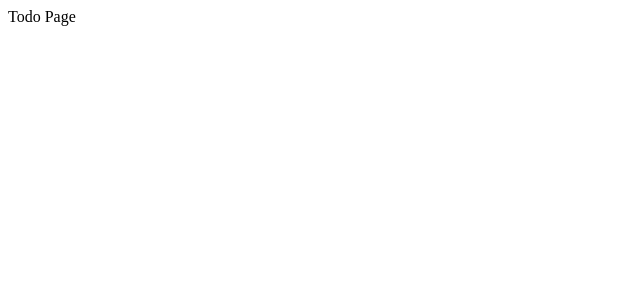
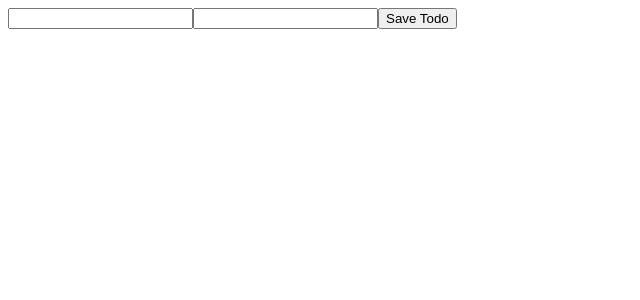
Before and after one commit to meganjacobs97/todos-rrts, a React (Create React App) app: page /todo/1 in a window 1280 px wide. Shown: the top 300 px of the page, without its empty margins (0-640 px from the left). Built offline with nearby package versions, Linux system fonts and the light colour scheme.

Commit message:
added content to todos

```diff
--- a/src/actions/todos.ts
+++ b/src/actions/todos.ts
@@ -6,6 +6,7 @@ export interface Todo {
     _id?: number,
     id: number,
     title: string,
+    content?: string,
     completed: boolean
 };
 
--- a/src/index.tsx
+++ b/src/index.tsx
@@ -8,7 +8,6 @@ import { reducers } from "./reducers"
 
 const store = createStore(reducers, applyMiddleware(thunk));
 
-
 ReactDOM.render(
     <Provider store={store}>
         <App />
--- a/src/pages/TodoPage.tsx
+++ b/src/pages/TodoPage.tsx
@@ -1,5 +1,53 @@
-import React from "react";
+import React, { ChangeEvent, FormEvent, useState } from "react";
 import { AppProps } from "../App"
+import { IFormObject } from "./TodosPage";
+import { Todo } from "../actions";
+import { rootCertificates } from "tls";
+import { todosReducer } from "../reducers/todos";
+import { useParams } from "react-router-dom";
 export const TodoPage = (props: AppProps): JSX.Element => {
-    return (<div>Todo Page</div>)
+    const { todoID } = useParams();
+
+    let currTodo: Todo = { id: todoID, title: "", content: "", completed: false };
+    for (let i = 0; i < props.todos.length; i++) {
+        if (props.todos[i].id === todoID) {
+            currTodo = props.todos[i];
+        }
+    }
+
+    const [formObject, setFormObject] = useState<IFormObject>({ title: currTodo.title, content: currTodo.content });
+
+
+    const handleInputChange = (event: ChangeEvent<HTMLInputElement>): void => {
+        const { name, value } = event.target;
+        setFormObject({ ...formObject, [name]: value });
+    }
+
+    const onSubmitClick = (event: FormEvent<HTMLElement>): void => {
+        event.preventDefault();
+        if (formObject.title) {
+            if (!formObject.content) {
+                setFormObject({ ...formObject, content: "" });
+            }
+            props.updateTodo(formObject.title, formObject.content);
+
+            //reset
+            setFormObject({ title: "", content: "" });
+        }
+    }
+    return <form onSubmit={onSubmitClick} >
+        <input
+            onChange={handleInputChange}
+            name="title"
+            placeholder={currTodo.title}
+            value={formObject.title}
+        />
+        <input
+            onChange={handleInputChange}
+            name="content"
+            placeholder={currTodo.content}
+            value={formObject.content}
+        />
+        <button type="submit" >Save Todo</button>
+    </form>
 }
--- a/src/pages/TodosPage.tsx
+++ b/src/pages/TodosPage.tsx
@@ -5,7 +5,8 @@ import { StoreState } from "../reducers";
 import { AppProps } from "../App";
 import { todosReducer } from "../reducers/todos";
 import { Link } from "react-router-dom";
-interface IFormObject {
+
+export interface IFormObject {
     title: string,
     content?: string
 }
@@ -58,7 +59,8 @@ export const TodosPage = (props: AppProps) => {
         return props.todos.map((todo: Todo) => {
             if (!todo.completed) {
                 return (<div key={todo.id}>
-                    {todo.title}
+                    <h3>{todo.title}</h3>
+                    <p>{todo.content}</p>
                     < button > <Link to={`todo/${todo.id}`}>Edit</Link></button >
                     <button onClick={() => onCompleteClick(todo.id)}>Completed</button>
                     < button onClick={() => onDeleteClick(todo.id)}>x</button>
```
